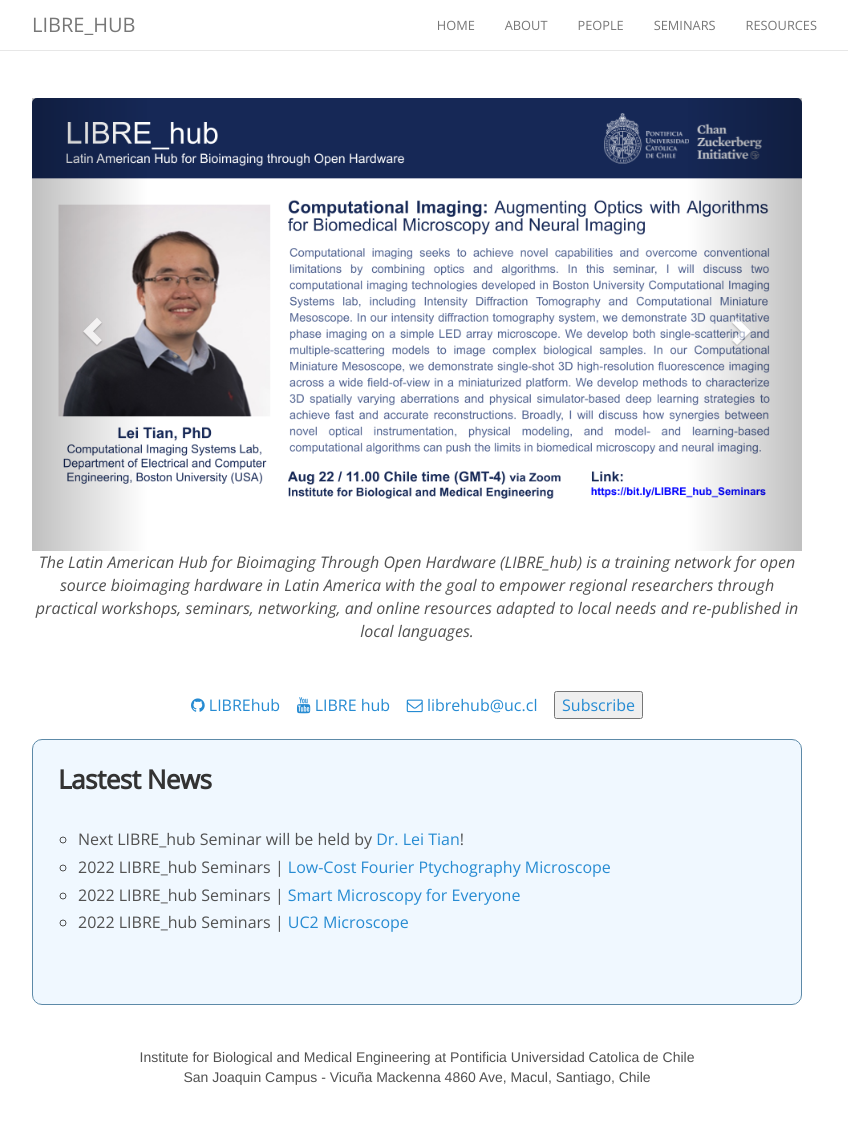
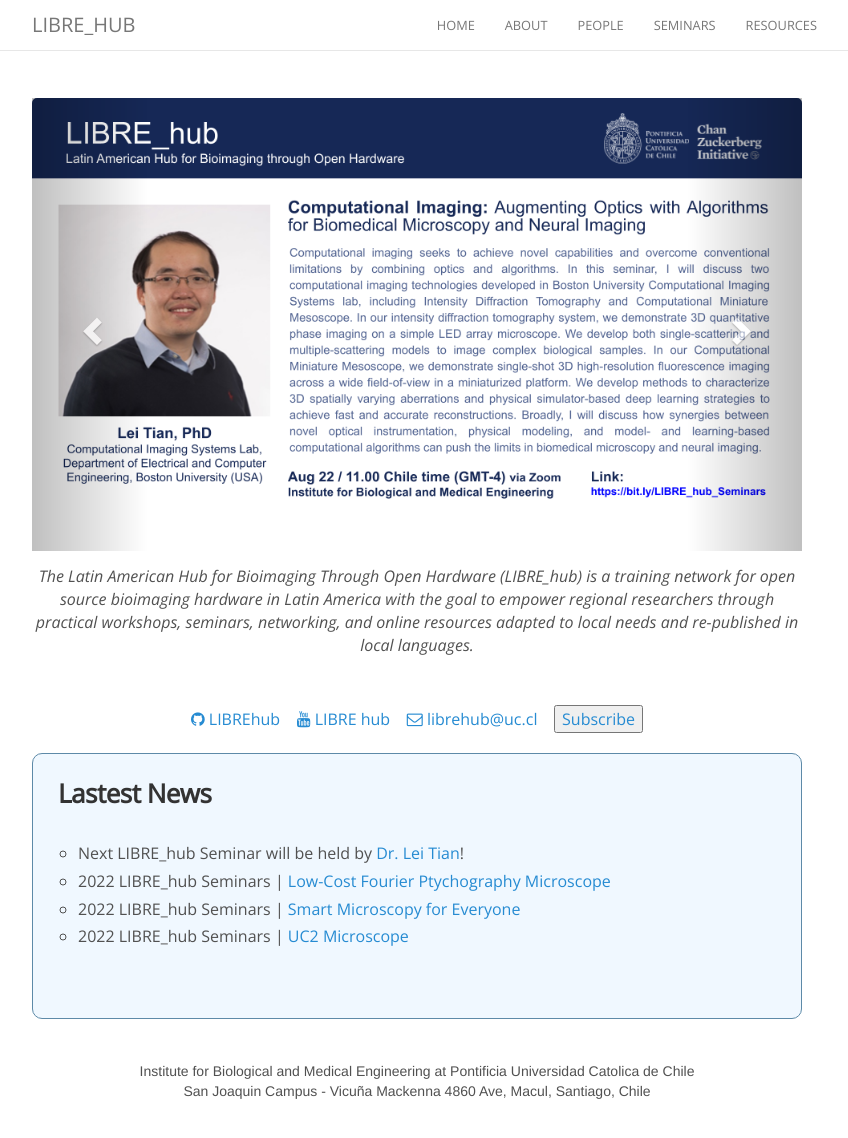
Before and after one commit to LIBREhub/LIBREhub.github.io, a Jekyll site: the page built from index.html, in a window 1280 px wide and 1223 px high. Shown: the top 1138 px of the window, without its empty margins (223-1071 px from the left). Built offline with Jekyll 4.4.1, drawn with Linux system fonts in a browser that asks for light colours; nearby versions of some CDN libraries; comment, search, counter and statistics services are not loaded.

Commit message:
Update index.html

```diff
--- a/index.html
+++ b/index.html
@@ -17,11 +17,11 @@
           <!-- Wrapper for slides -->
           <div class="carousel-inner">
             <div class="item active">
-              <img src="/images/people/open_flexure_gosh2017_1.jpg" alt="Intro">
+              <img class='img-responsive center-block' src="/images/people/open_flexure_gosh2017_1.jpg" width="100%" height="100%" alt="Intro">
             </div>
 
             <div class="item">
-              <img src="/images/seminars/tian_talk_pic2.png" alt="Seminar">
+              <img class='img-responsive center-block' src="/images/seminars/tian_talk_pic2.png" width="100%" height="100%" alt="Seminar">
             </div>
 
           <!-- Left and right controls -->
@@ -34,6 +34,8 @@
             <span class="sr-only">Next</span>
           </a>
         </div>
+
+      <span style="display: block; margin-bottom: 1em"></span>
 
       <p>
       <i>The Latin American Hub for Bioimaging Through Open Hardware (LIBRE_hub) is a training network for open source bioimaging hardware in Latin America with the         goal to empower regional researchers through practical workshops, seminars, networking, and online resources adapted to local needs and re-published in local           languages.</i>
```
